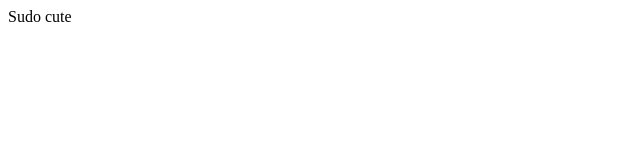
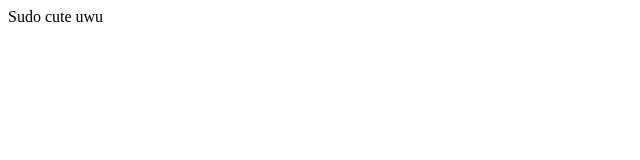
Before and after one commit to protogen-space/protogen-space.github.io, a plain HTML site: page index.html in a window 1280 px wide. Shown: the full height of the page, 0-640 px from the left. Drawn offline with Linux system fonts and the light colour scheme.

Commit message:
Update index.html

```diff
--- a/index.html
+++ b/index.html
@@ -7,6 +7,6 @@
         </style>
     </head>
     <body>
-        <p>Sudo cute</p>
+        <p>Sudo cute uwu</p>
     </body>
 </html>
```
